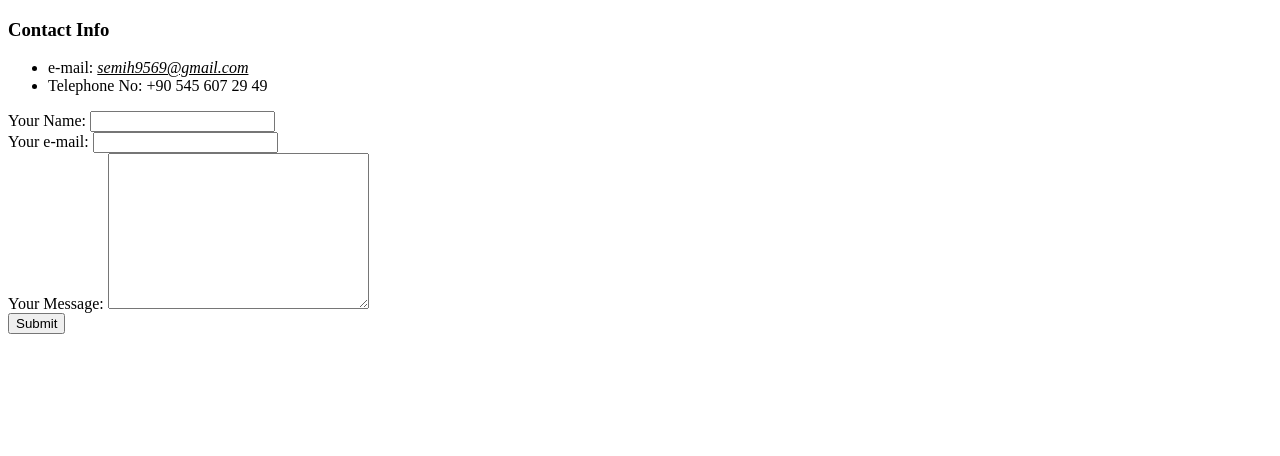
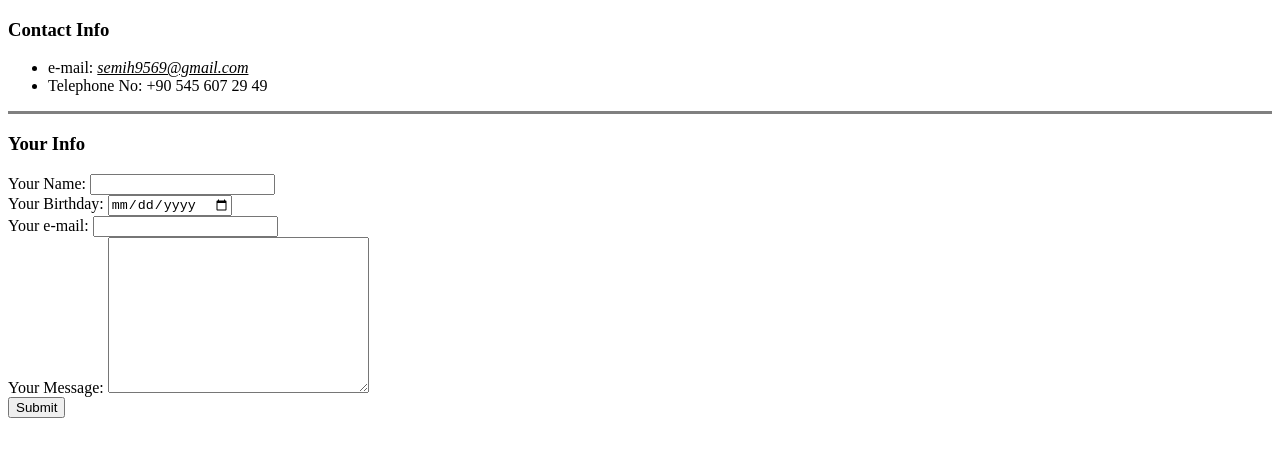
Before and after one commit to semih9526/cv, a plain HTML site: page contact-me.html in a window 1280 px wide. Drawn offline with Linux system fonts and the light colour scheme.

Commit message:
Add files via upload

```diff
--- a/contact-me.html
+++ b/contact-me.html
@@ -13,10 +13,14 @@
     <li>e-mail: <u><em>semih9569@gmail.com</em></u></li>
     <li>Telephone No: +90 545 607 29 49</li>
   </ul>
+  <hr size="3" noshade>
 
+  <h3>Your Info</h3>
   <form action="mailto:semih9569@gmail.com" method="post" enctype="text/plain">
     <label>Your Name: </label>
     <input type="text" name="yourName" value=""><br>
+    <label>Your Birthday:</label>
+    <input type="date" name="yourBirthday" value=""><br>
     <label>Your e-mail: </label>
     <input type="email" name="yourEmail" value=""><br>
     <label>Your Message: </label>
```
